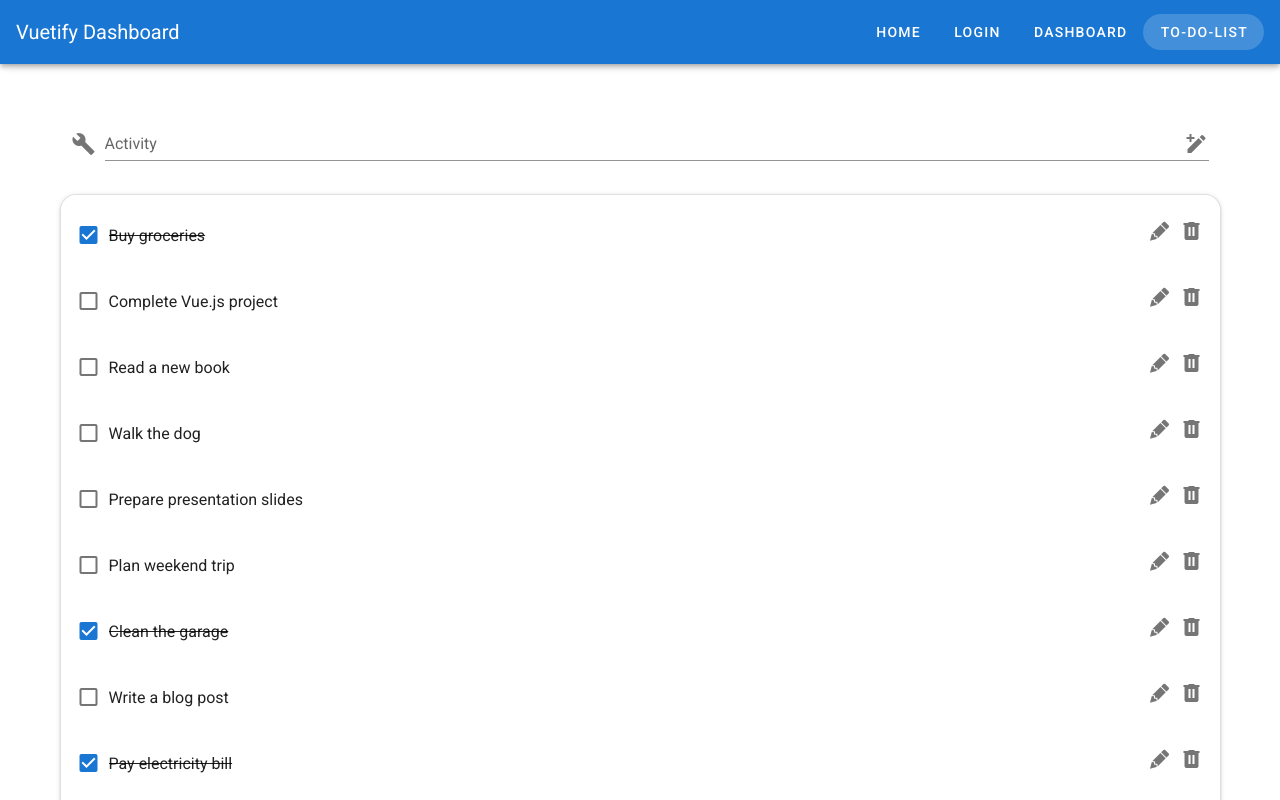
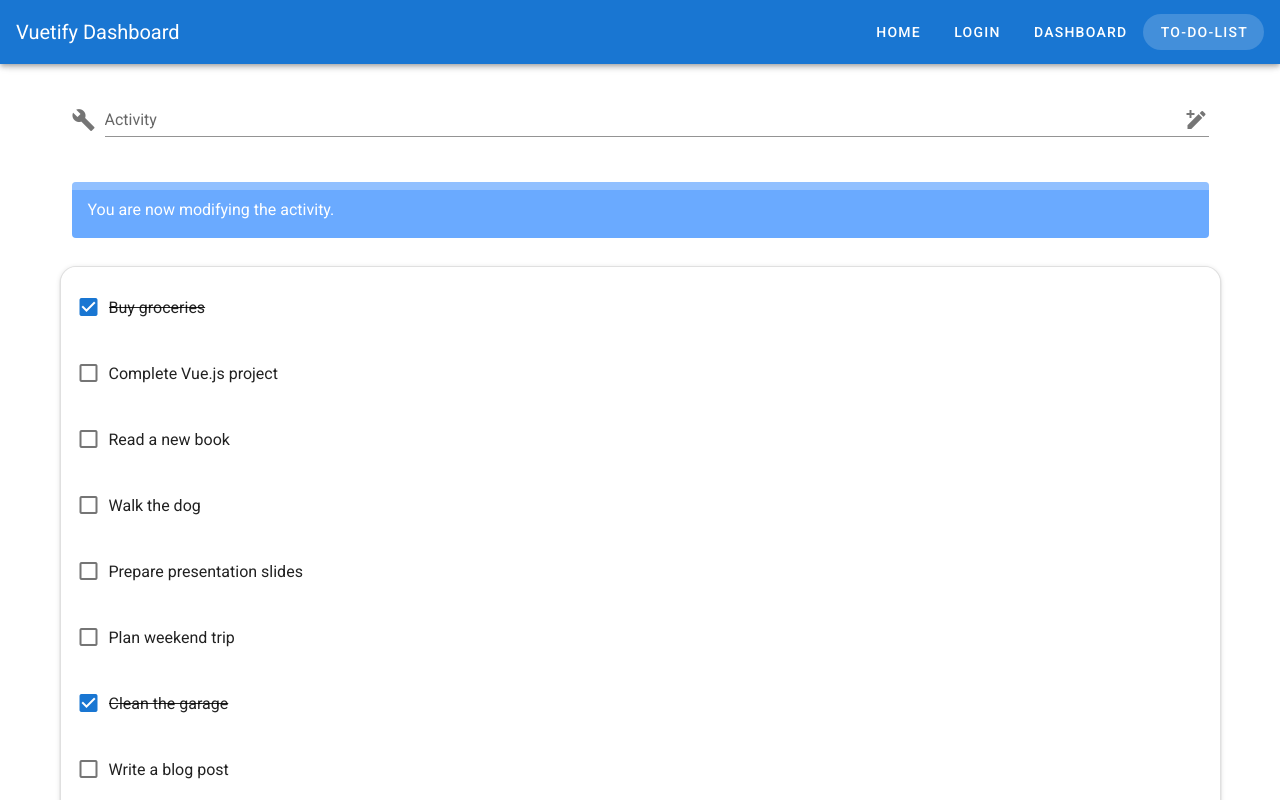
Before and after one commit to casalaspro/hello-world, a Vue app: page /#/todolist in a window 1280 px wide. Shown: the top 800 px of the page. Built offline with nearby package versions, Linux system fonts and the light colour scheme.

Commit message:
ADD - alerts and tooltips

```diff
--- a/src/components/ActivitiesListComponent.vue
+++ b/src/components/ActivitiesListComponent.vue
@@ -11,12 +11,22 @@
           v-for="(item, i) in items"
           :key="i"
           @click="modifyActivity(item, i)"
+          @mouseenter="hoveredItemIndex = i"
+          @mouseleave="hoveredItemIndex = null"
         >
-          <v-checkbox
-          v-model="item.done"
-          :key="i"
-          @click="toggleDone(i)"
-          ></v-checkbox>
+          <v-tooltip right>
+            <template v-slot:activator="{ on, attrs }">
+              <span><v-checkbox
+                v-model="item.done"
+                :key="i"
+                @click="toggleDone(i)"
+                v-bind="attrs"
+                v-on="on"
+              ></v-checkbox></span>
+            </template>
+            <span>Check that you did it!</span>
+          </v-tooltip>
+
           <v-list-item-content>
             <v-list-item-title
               :class="item.done ? 'linethrough':''"
@@ -24,9 +34,23 @@
               append-icon="mdi-trash-can"
             ></v-list-item-title>
           </v-list-item-content>
-          <v-list-item-icon>
-            <v-icon v-text="icons.modify" class="mr-2"></v-icon>
-            <v-icon v-text="icons.trash"></v-icon>
+          <v-list-item-icon
+            v-if="hoveredItemIndex === i"
+          >
+            <v-tooltip bottom>
+              <template v-slot:activator="{ on, attrs }">
+                <v-icon v-text="icons.modify" class="mr-2" v-bind="attrs" v-on="on"></v-icon>
+              </template>
+              <span>Modify</span>
+            </v-tooltip>
+
+            <v-tooltip bottom>
+              <template v-slot:activator="{ on, attrs }">
+                <v-icon v-text="icons.trash" class="mr-2" v-bind="attrs" v-on="on"></v-icon>
+              </template>
+              <span>Delete</span>
+            </v-tooltip>
+
           </v-list-item-icon>
         </v-list-item>
       </v-list-item-group>
@@ -45,6 +69,7 @@ export default{
         trash: "mdi-trash-can",
         modify: "mdi-lead-pencil",
       },
+      hoveredItemIndex: null,
       // activitiesList: activities,
     }
   },
--- a/src/views/ToDoListView.vue
+++ b/src/views/ToDoListView.vue
@@ -11,41 +11,26 @@
       @keyup.enter="addActivity"
       />
     </v-form> -->
-    <v-container>
-
-    </v-container>
     <InputBar
     :insertedAuthor="insertedAuthor"
     :insertedActivity="insertedActivity"
     @update-activity="updateActivity"
     @add="addActivity"
     />
-    <!-- <v-card
-      elevation="2"
-      outlined
-      class="rounded-xl"
-    >
-      <v-list>
-        <v-list-item-group>
-          <v-list-item
-            v-for="(activity, i) in activities"
-            :key="i"
-            @click="modifyActivity(activity, i)"
-          >
-            <v-list-item-icon>
-              <v-icon v-text="icons.modify" class="mr-2"></v-icon>
-              <v-icon v-text="icons.trash"></v-icon>
-            </v-list-item-icon>
-            <v-list-item-content>
-              <v-list-item-title
-                v-text="activity.activity"
-                append-icon="mdi-trash-can"
-              ></v-list-item-title>
-            </v-list-item-content>
-          </v-list-item>
-        </v-list-item-group>
-      </v-list>
-    </v-card> -->
+
+    <v-container>
+      <v-alert
+        v-for="(alert, i) in alerts"
+        :key="i"
+        border="top"
+        color="primary lighten-2"
+        dark
+        :value="alert.isOn"
+      >
+        {{ alert.message }}
+      </v-alert>
+    </v-container>
+
     <ActivitiesList
       v-bind:items="activities"
       @modify="modifyActivity"
@@ -66,18 +51,18 @@ import ActivitiesList from "../components/ActivitiesListComponent.vue";
       return{
         // i load the default activities from json file
         activities: activitiesData,
-        // icons:{
-        //   trash: "mdi-trash-can",
-        //   modify: "mdi-lead-pencil",
-          // activity: "mdi-wrench",
-          // addActivity: "mdi-pencil-plus"
-        // },
         insertedAuthor: "",
         insertedActivity: "",
         isModifying:{
           bool: false,
           key: ""
         },
+        alerts:[
+          {
+            isOn: true,
+            message: "You are now modifying the activity."
+          }
+        ]
       }
     },
     components:{
@@ -85,9 +70,7 @@ import ActivitiesList from "../components/ActivitiesListComponent.vue";
       ActivitiesList,
     },
     watch:{
-      // insertedActivity(){
-      //   console.log(this.insertedActivity)
-      // }
+
     },
     methods:{
       toggleDone(i){
```
